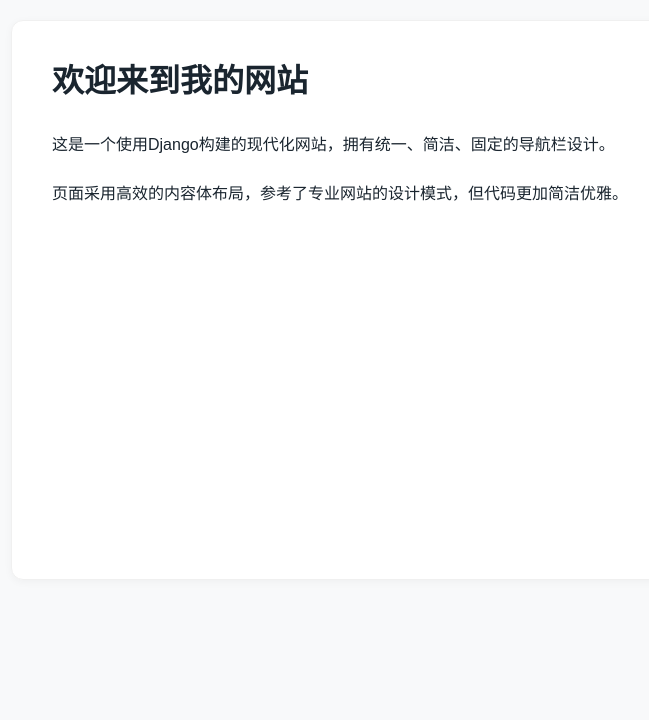
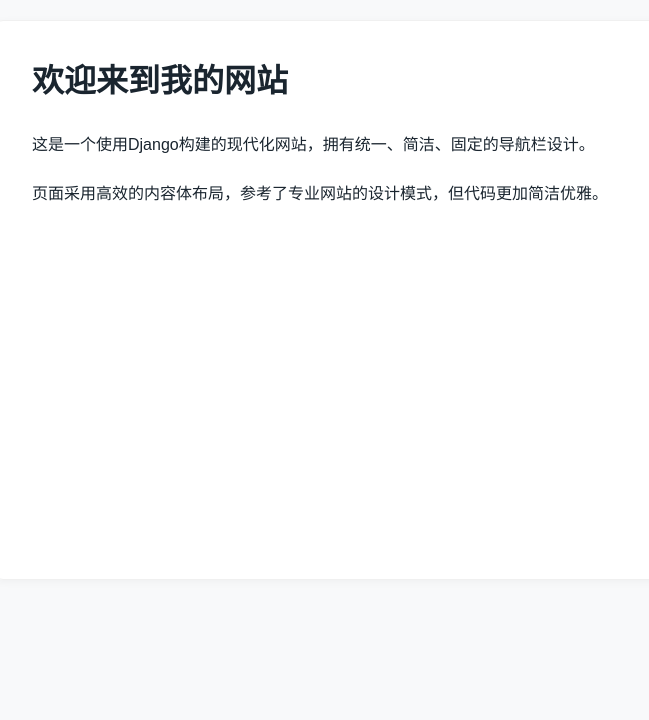
Before and after one commit to huangzhixin2018-sudo/magic, a Django app: page / in a window 1280 px wide. Shown: the part 100-820 px from the top of the page, without its empty margins (69-718 px from the left). After the commit the page ends 301 px from the top, so only its background shows below. Run offline with Django 5.2, Linux system fonts and the light colour scheme.

Commit message:
Fix layout issues: resolve CSS conflicts and unify template structure

```diff
--- a/static/css/base.css
+++ b/static/css/base.css
@@ -4,6 +4,11 @@
   margin: 0;
   padding: 0;
   box-sizing: border-box;
+}
+
+html {
+  overflow-x: hidden;
+  scroll-behavior: smooth;
 }
 
 body {
@@ -13,22 +18,12 @@ body {
   color: #1a252f;
   line-height: 1.6;
   overflow-x: hidden;
-}
-
-/* 内容容器 */
-.content {
-  position: relative;
-  z-index: 1;
-  max-width: 1200px;
-  width: 100%;
-  margin: 20px auto;
-  padding: 0 20px;
+  padding-top: 100px;
 }
 
 /* 响应式 */
 @media (max-width: 768px) {
-  .content {
-    padding: 0 16px;
-    margin: 20px auto;
+  body {
+    padding-top: 88px;
   }
 }
--- a/static/css/content.css
+++ b/static/css/content.css
@@ -18,8 +18,8 @@
   display: flex;
   max-width: 1200px;
   width: 100%;
-  margin: 20px auto;
-  padding: 0 20px;
+  margin: 0 auto;
+  padding: 20px;
   gap: 1.5rem;
   position: relative;
   z-index: 1;
@@ -131,8 +131,10 @@
 .content {
   flex: 1;
   min-width: 0;
-  margin-top: 0;
-  padding-top: 0;
+  margin: 0;
+  padding: 0;
+  position: relative;
+  z-index: 1;
   /* 不在这里设置overflow，让body控制滚动 */
 }
 
--- a/templates/base/navigation.html
+++ b/templates/base/navigation.html
@@ -166,24 +166,6 @@
     }
   }
 
-  /* Body补偿导航栏高度 */
-  html {
-    overflow-x: hidden;
-    scroll-behavior: auto;
-  }
-
-  body {
-    padding-top: 100px;
-    overflow-x: hidden;
-    scroll-behavior: auto;
-    background-color: #f8f9fa;
-  }
-
-  @media (max-width: 768px) {
-    body {
-      padding-top: 88px;
-    }
-  }
 </style>
 
 <header>
--- a/templates/pages/index.html
+++ b/templates/pages/index.html
@@ -5,7 +5,7 @@
 
 {% block content %}
 <div class="main-container">
-  <main class="content">
+  <div class="content">
     <div class="article-card">
       <h1 class="article-title">欢迎来到我的网站</h1>
       <div class="article-content">
@@ -13,6 +13,6 @@
         <p>页面采用高效的内容体布局，参考了专业网站的设计模式，但代码更加简洁优雅。</p>
       </div>
     </div>
-  </main>
+  </div>
 </div>
 {% endblock %}
--- a/templates/pages/syntax.html
+++ b/templates/pages/syntax.html
@@ -59,7 +59,7 @@
     </div>
   </aside>
 
-  <main class="content">
+  <div class="content">
     <div class="article-card" id="articleContent">
       <div class="article-header">
         <h1 class="article-title">Python语法</h1>
@@ -73,7 +73,7 @@
         </div>
       </article>
     </div>
-  </main>
+  </div>
 </div>
 
 <script>
--- a/templates/pages/theme.html
+++ b/templates/pages/theme.html
@@ -25,7 +25,7 @@
     </div>
   </aside>
 
-  <main class="content">
+  <div class="content">
     <div class="article-card">
       <h1 class="article-title">学习主题</h1>
       <div class="theme-cards" id="themeCards">
@@ -86,7 +86,7 @@
         </div>
       </div>
     </div>
-  </main>
+  </div>
 </div>
 
 <script>
```
